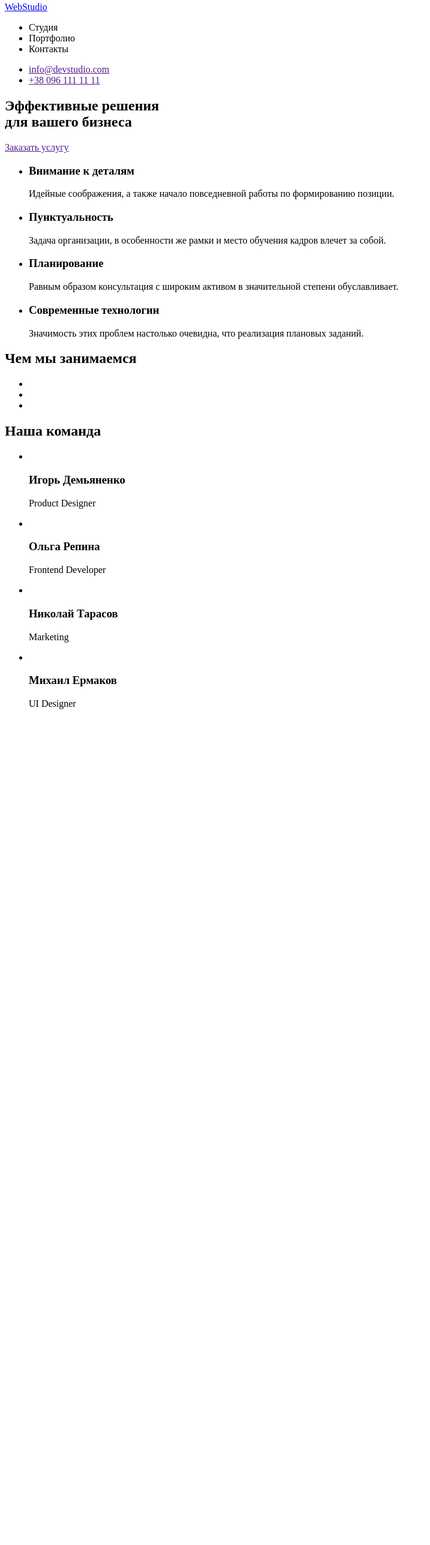
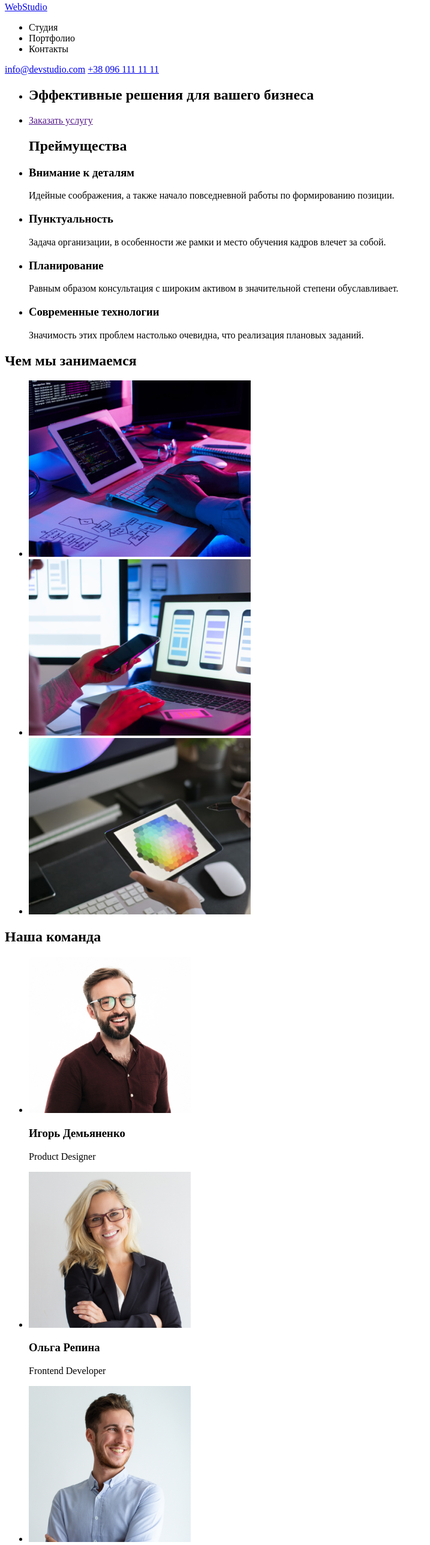
Before and after one commit to 2022KirillMaximov/goit-markup-hw-01, a plain HTML site: page index.html in a window 1280 px wide. Shown: the part 5-2580 px from the top of the page at 60% size, without its empty margins (0-717 px from the left). Before the commit the page ends 1203 px from the top, so only its background shows below. Drawn offline with Linux system fonts and the light colour scheme.

Commit message:
расставил разметку первого дз

```diff
--- a/index.html
+++ b/index.html
@@ -1,96 +1,168 @@
 <!DOCTYPE html>
-<html lang="en">
+<html lang="ru">
   <head>
-    <meta charset="UTF-8">
-    <meta http-equiv="X-UA-Compatible" content="IE=edge">
-    <meta name="viewport" content="width=device-width, initial-scale=1.0">
-    <title>Document</title>
+    <meta charset="UTF-8" />
+    <meta http-equiv="X-UA-Compatible" content="IE=edge" />
+    <meta name="viewport" content="width=device-width, initial-scale=1.0" />
+    <title>WebStudio</title>
   </head>
   <body>
-    <header>
-        <nav>
-        <a href="/index.html">
-            WebStudio
-        </a>
-        <ul>
-            <li>Студия</li>
-            <li>Портфолио</li>
-            <li>Контакты</li>
+    <!-- Header section -->
+    <header class="header">
+      <nav class="header-nav">
+        <a class="logo" href="/index.html"> WebStudio </a>
+        <ul class="header-list">
+          <li class="header-item">Студия</li>
+          <li class="header-item">Портфолио</li>
+          <li class="header-item">Контакты</li>
         </ul>
       </nav>
-        <ul>
-            <li><a href="">info@devstudio.com</a></li>
-            <li><a href="">+38 096 111 11 11</a></li>
-        </ul>
-
-
+      <a href="mailto:+38 096 111 11 11">info@devstudio.com</a>
+      <a href="tel:+38 096 111 11 11">+38 096 111 11 11</a>
     </header>
+    <!-- main section -->
     <main>
       <section>
-        <h1>Эффективные решения <br />  для вашего бизнеса</h1>
-        <a href="">Заказать услугу</a>
+        <ul>
+          <li><h1>Эффективные решения для вашего бизнеса</h1></li>
+          <li><a href="">Заказать услугу</a></li>
+        </ul>
       </section>
       <section>
         <ul>
+          <h2>Преймущества</h2>
           <li>
-                <h3><h3>Внимание к деталям</h3></h3>
+            <h3>Внимание к деталям</h3>
             <p>
-                    Идейные соображения, а также начало повседневной работы по формированию позиции.
+              Идейные соображения, а также начало повседневной работы по
+              формированию позиции.
             </p>
           </li>
           <li>
             <h3>Пунктуальность</h3>
             <p>
-                    Задача организации, в особенности же рамки и место обучения кадров влечет за собой.
+              Задача организации, в особенности же рамки и место обучения кадров
+              влечет за собой.
             </p>
           </li>
           <li>
             <h3>Планирование</h3>
-                <p>Равным образом консультация с широким активом в значительной степени обуславливает.</p>
+            <p>
+              Равным образом консультация с широким активом в значительной
+              степени обуславливает.
+            </p>
           </li>
           <li>
             <h3>Современные технологии</h3>
-                <p>Значимость этих проблем настолько очевидна, что реализация плановых заданий.</p>
+            <p>
+              Значимость этих проблем настолько очевидна, что реализация
+              плановых заданий.
+            </p>
           </li>
         </ul>
       </section>
       <section>
         <h2>Чем мы занимаемся</h2>
         <ul>
-            <li></li>
-            <li></li>
-            <li></li>
+          <li>
+            <a href="">
+              <img
+                src="./images/Chem_my_zanimayemsya1.jpg"
+                alt="работа на пк"
+                width="370"
+                height="294"
+              />
+            </a>
+          </li>
+          <li>
+            <a href="">
+              <img
+                src="./images/Chem_my_zanimayemsya2.jpg"
+                alt="работа на тел и пк"
+                width="370"
+                height="294"
+              />
+            </a>
+          </li>
+          <li>
+            <a href="">
+              <img
+                src="./images/Chem_my_zanimayemsya3.jpg"
+                alt="работа на планшете"
+                width="370"
+                height="294"
+              />
+            </a>
+          </li>
         </ul>
       </section>
       <section>
         <h2>Наша команда</h2>
         <ul>
           <li>
-                <img src="" alt="">
+            <img
+              src="./images/Igor Demyanenko.jpg"
+              alt="мужщина дизайнер"
+              width="270"
+              height="260"
+            />
             <h3>Игорь Демьяненко</h3>
             <p>Product Designer</p>
           </li>
           <li>
-                <img src="" alt="">
+            <img
+              src="./images/Olga Repina.jpg"
+              alt="женщина разроботчик"
+              width="270"
+              height="260"
+            />
             <h3>Ольга Репина</h3>
             <p>Frontend Developer</p>
           </li>
           <li>
-                <img src="" alt="">
+            <img
+              src="./images/Nikolay Tarasov.jpg"
+              alt="мужщина маркетолог"
+              width="270"
+              height="260"
+            />
             <h3>Николай Тарасов</h3>
             <p>Marketing</p>
           </li>
           <li>
-                <img src="" alt="">
+            <img
+              src="./images/Mikhail Yermakov.jpg"
+              alt="мужщина дизайнер"
+              width="270"
+              height="260"
+            />
             <h3>Михаил Ермаков</h3>
             <p>UI Designer</p>
           </li>
         </ul>
       </section>
     </main>
-    <footer>
-
+    <!-- footer section -->
+    <footer class="footer">
+      <a class="logo" href="/index.html"> WebStudio </a>
+      <address>
+        <ul>
+          <li>
+            <a
+              href="https://goo.gl/maps/jmTaeeZg9YCNijqT7"
+              target="_blank"
+              rel="noopener noreferrer"
+              >г. Киев, пр-т Леси Украинки, 26</a
+            >
+          </li>
+          <li>
+            <a href="mailto:+38 096 111 11 11">info@devstudio.com</a>
+          </li>
+          <li>
+            <a href="tel:+38 096 111 11 11">+38 096 111 11 11</a>
+          </li>
+        </ul>
+      </address>
     </footer>
   </body>
-
 </html>
```
Also changed, not shown: images/Chem_my_zanimayemsya1.jpg (added), images/Chem_my_zanimayemsya2.jpg (added), images/Chem_my_zanimayemsya3.jpg (added), images/Igor Demyanenko.jpg (added), images/Mikhail Yermakov.jpg (added), images/Nikolay Tarasov.jpg (added), images/Olga Repina.jpg (added). Lines whose indentation alone changed are shown as unchanged.
